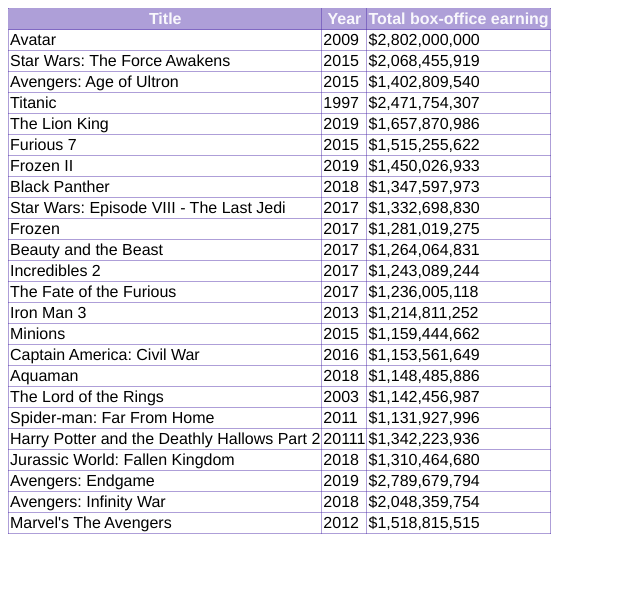
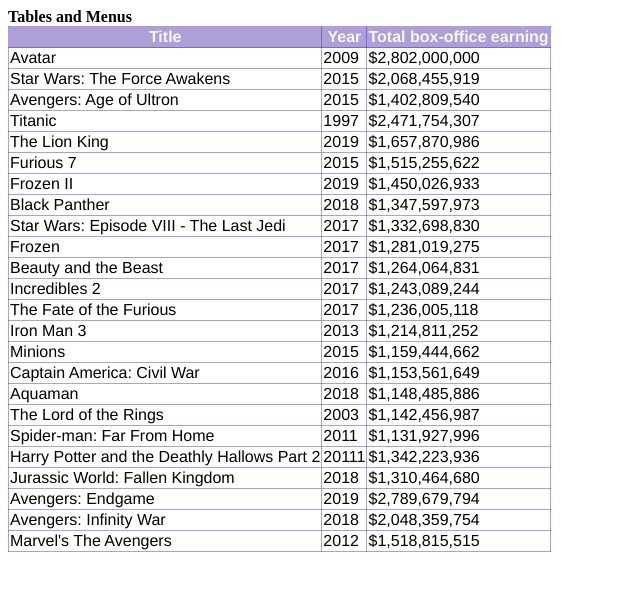
Before and after one commit to ThembekileB/Module-1-Assessment-4-, a plain HTML site: page index.html in a window 1280 px wide. Shown: the whole page, without its empty margins (0-640 px from the left). Drawn offline with Linux system fonts and the light colour scheme.

Commit message:
Add files via upload

```diff
--- a/index.html
+++ b/index.html
@@ -2,6 +2,7 @@
 <html>
   <head>
     <link rel="stylesheet" href="style.css"
+    <h1><b>Tables and Menus</b></h1>
   </head>
    <body>
     <table border="1">
```
